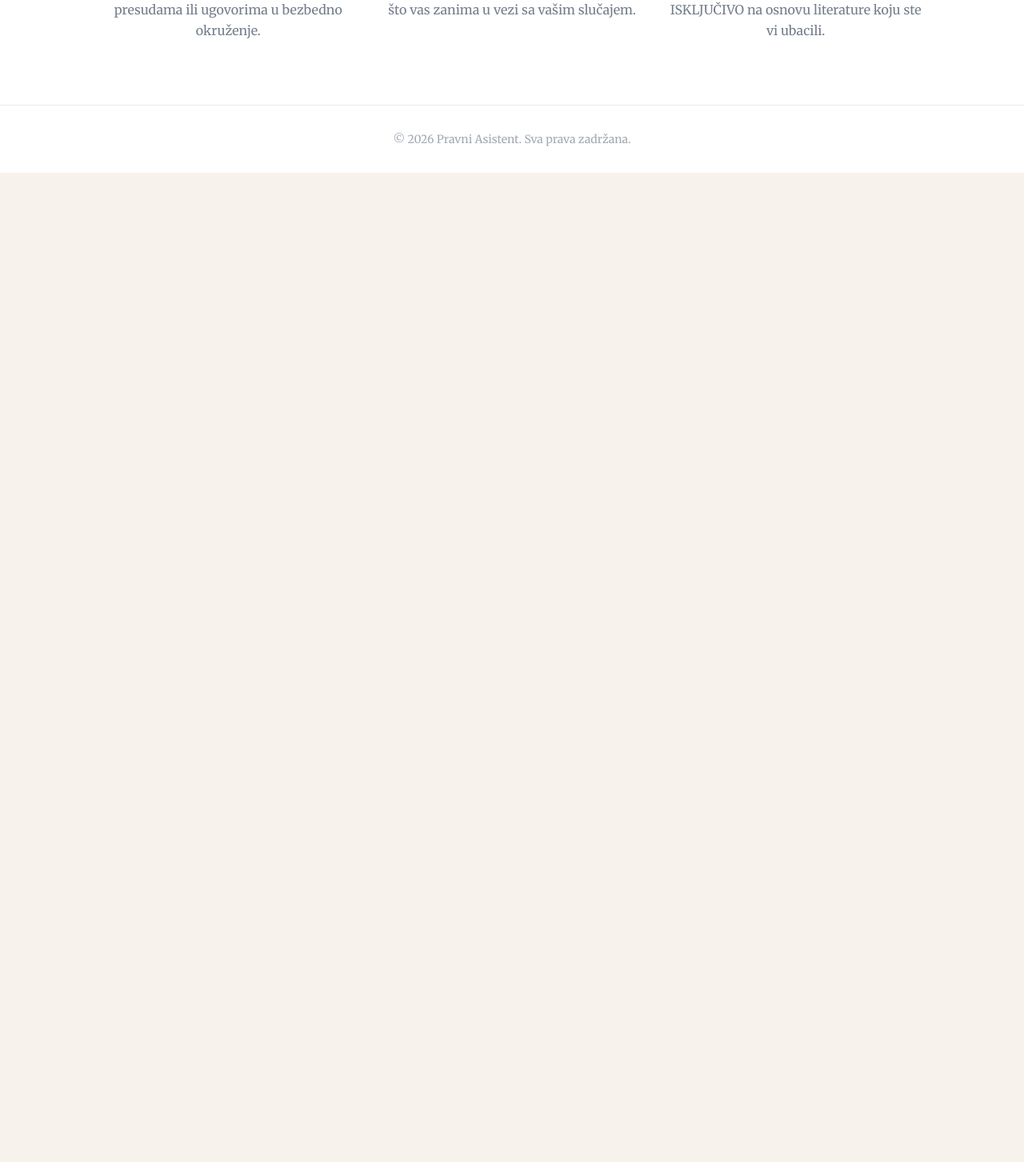
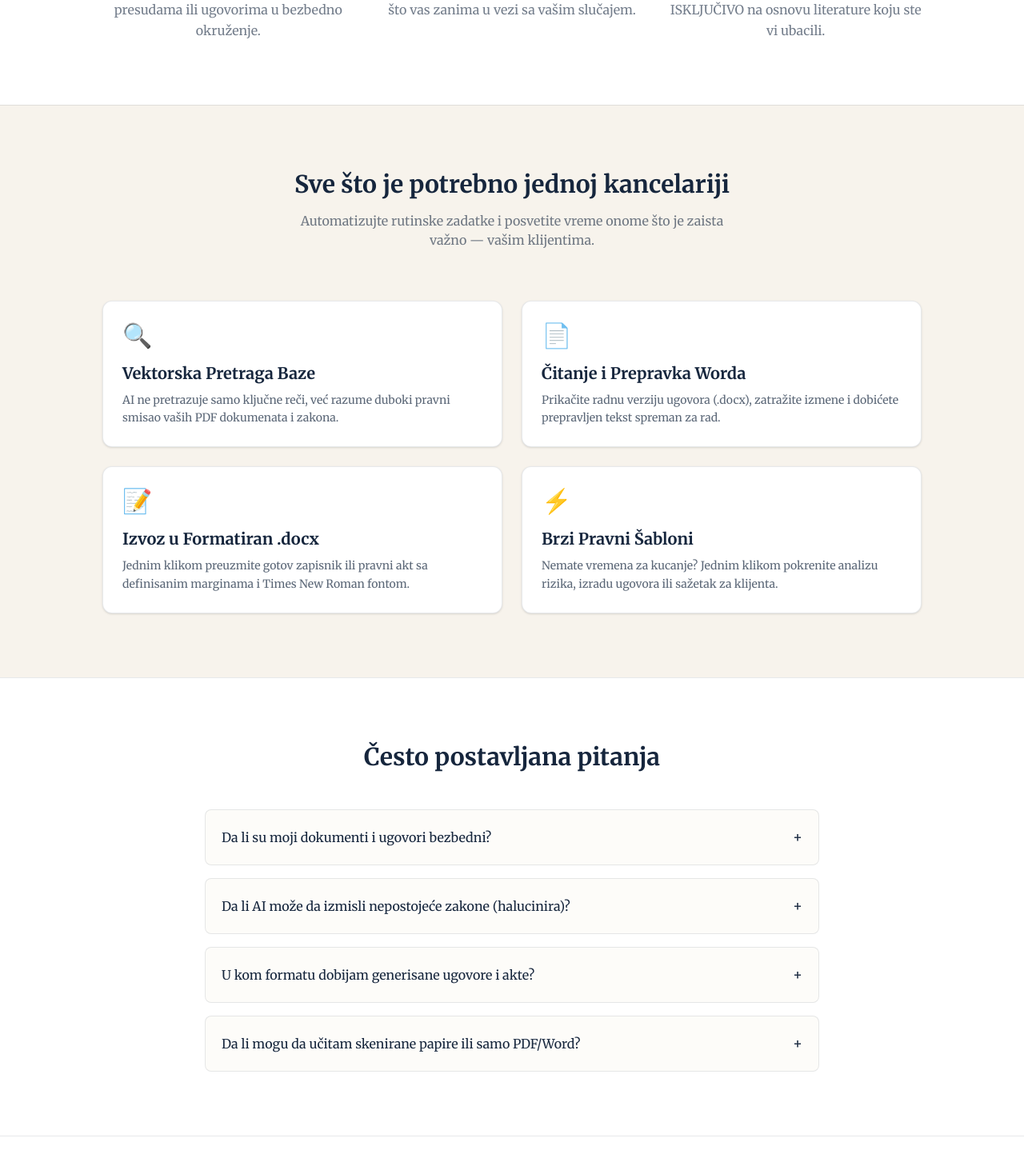
Before and after one commit to Djapedjape123/ai_chatbot, a Next.js app: page / in a window 1280 px wide. Shown: the part 1097-2550 px from the top of the page at 80% size. Before the commit the page ends 1313 px from the top, so only its background shows below. Built offline with nearby package versions, Linux system fonts and the light colour scheme.

Commit message:
nove komponente

```diff
--- /dev/null
+++ b/app/components/FaqSection.tsx
@@ -0,0 +1,55 @@
+'use client';
+
+import { useState } from 'react';
+
+export default function FaqSection() {
+  const [openIndex, setOpenIndex] = useState<number | null>(null);
+
+  const faqs = [
+    {
+      q: 'Da li su moji dokumenti i ugovori bezbedni?',
+      a: 'Apsolutno. Svi vaši dokumenti se enkriptuju i čuvaju u izolovanom okruženju. Vaši podaci se nikada ne koriste za treniranje javnih AI modela.'
+    },
+    {
+      q: 'Da li AI može da izmisli nepostojeće zakone (halucinira)?',
+      a: 'Naš sistem koristi RAG (Retrieval-Augmented Generation) tehnologiju. To znači da AI odgovara ISKLJUČIVO na osnovu dokumenata i zakona koje vi ubacite u vašu bazu.'
+    },
+    {
+      q: 'U kom formatu dobijam generisane ugovore i akte?',
+      a: 'Sve odgovore i generisane ugovore možete preuzeti u izvornom Word (.docx) formatu sa standardnim pravničkim formatiranjem (Times New Roman, 12pt, obostrano poravnanje).'
+    },
+    {
+      q: 'Da li mogu da učitam skenirane papire ili samo PDF/Word?',
+      a: 'Trenutno je podržan direktan rad sa tekstualnim PDF dokumentima i Microsoft Word (.docx) fajlovima.'
+    }
+  ];
+
+  return (
+    <section className="py-20 px-6 bg-white border-t border-[#16263D]/10">
+      <div className="max-w-3xl mx-auto">
+        <h2 className="text-2xl md:text-3xl font-bold text-center mb-12">
+          Često postavljana pitanja
+        </h2>
+
+        <div className="space-y-4">
+          {faqs.map((faq, i) => (
+            <div key={i} className="border border-[#16263D]/10 rounded-lg overflow-hidden bg-[#F7F3EC]/30">
+              <button
+                onClick={() => setOpenIndex(openIndex === i ? null : i)}
+                className="w-full text-left p-5 flex justify-between items-center font-medium text-[#16263D]"
+              >
+                <span>{faq.q}</span>
+                <span className="text-lg ml-2">{openIndex === i ? '−' : '+'}</span>
+              </button>
+              {openIndex === i && (
+                <div className="p-5 pt-0 text-sm text-[#16263D]/70 leading-relaxed border-t border-[#16263D]/5 bg-white">
+                  {faq.a}
+                </div>
+              )}
+            </div>
+          ))}
+        </div>
+      </div>
+    </section>
+  );
+}
--- /dev/null
+++ b/app/components/FeatureHighlights.tsx
@@ -0,0 +1,47 @@
+export default function FeatureHighlights() {
+  const features = [
+    {
+      icon: '🔍',
+      title: 'Vektorska Pretraga Baze',
+      description: 'AI ne pretrazuje samo ključne reči, već razume duboki pravni smisao vaših PDF dokumenata i zakona.'
+    },
+    {
+      icon: '📄',
+      title: 'Čitanje i Prepravka Worda',
+      description: 'Prikačite radnu verziju ugovora (.docx), zatražite izmene i dobićete prepravljen tekst spreman za rad.'
+    },
+    {
+      icon: '📝',
+      title: 'Izvoz u Formatiran .docx',
+      description: 'Jednim klikom preuzmite gotov zapisnik ili pravni akt sa definisanim marginama i Times New Roman fontom.'
+    },
+    {
+      icon: '⚡',
+      title: 'Brzi Pravni Šabloni',
+      description: 'Nemate vremena za kucanje? Jednim klikom pokrenite analizu rizika, izradu ugovora ili sažetak za klijenta.'
+    }
+  ];
+
+  return (
+    <section className="py-20 px-6 bg-[#F7F3EC] border-t border-[#16263D]/10">
+      <div className="max-w-5xl mx-auto">
+        <h2 className="text-2xl md:text-3xl font-bold text-center mb-4">
+          Sve što je potrebno jednoj kancelariji
+        </h2>
+        <p className="text-center text-[#16263D]/60 mb-16 max-w-xl mx-auto">
+          Automatizujte rutinske zadatke i posvetite vreme onome što je zaista važno — vašim klijentima.
+        </p>
+
+        <div className="grid grid-cols-1 md:grid-cols-2 gap-6">
+          {features.map((f, i) => (
+            <div key={i} className="p-6 bg-white rounded-xl border border-[#16263D]/10 shadow-sm hover:shadow-md transition">
+              <div className="text-3xl mb-4">{f.icon}</div>
+              <h3 className="text-xl font-semibold mb-2">{f.title}</h3>
+              <p className="text-[#16263D]/70 text-sm leading-relaxed">{f.description}</p>
+            </div>
+          ))}
+        </div>
+      </div>
+    </section>
+  );
+}
--- a/app/page.tsx
+++ b/app/page.tsx
@@ -1,6 +1,9 @@
 import Navbar from '@/app/components/Navbar';
 import Hero from '@/app/components/Hero';
 import HowItWorks from '@/app/components/HowItWorks';
+import FeatureHighlights from '@/app/components/FeatureHighlights';
+import FaqSection from '@/app/components/FaqSection';
+
 
 export default function LandingPage() {
   return (
@@ -9,9 +12,11 @@ export default function LandingPage() {
       <main className="flex-1 flex flex-col">
         <Hero />
         <HowItWorks />
+        <FeatureHighlights />
+        <FaqSection />
+
       </main>
 
-      {/* --- FOOTER --- */}
       <footer className="w-full text-center py-8 text-sm text-[#16263D]/40 border-t border-[#16263D]/10 bg-white">
         &copy; {new Date().getFullYear()} Pravni Asistent. Sva prava zadržana.
       </footer>
```
